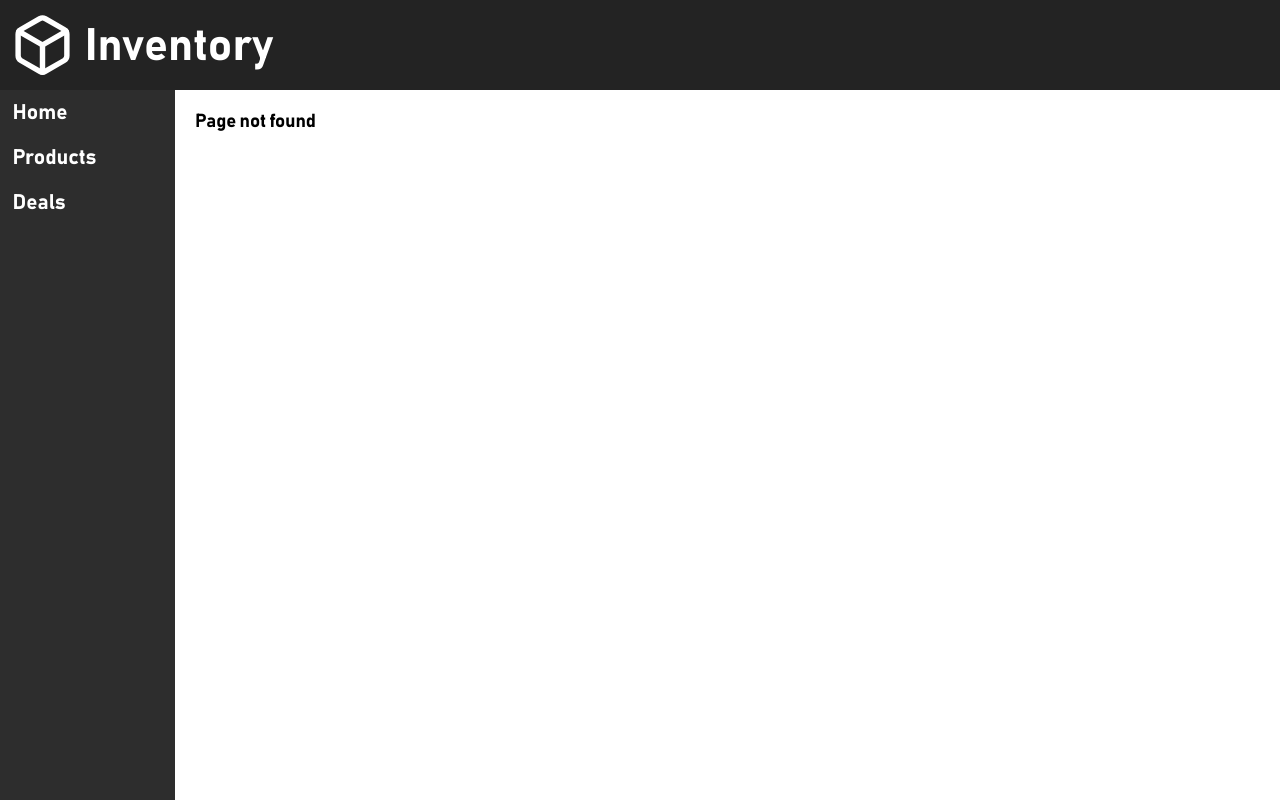
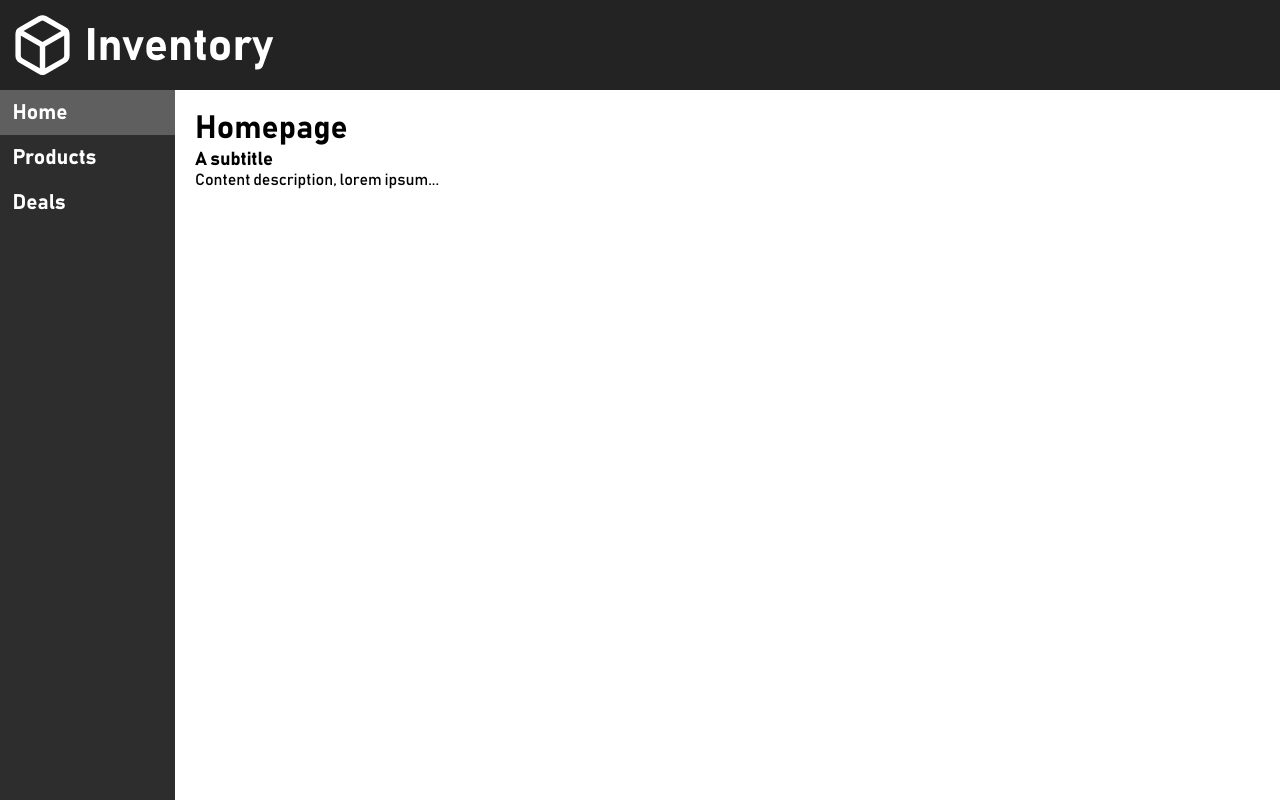
Before and after one commit to KGeertjens/S3_ITS_SupermarketInventorySystem_FrontEnd, a React (Create React App) app: page / in a window 1280 px wide. Before the commit this address had no page. Built offline with nearby package versions, Linux system fonts and the light colour scheme.

Commit message:
Updated links

```diff
--- a/src/components/ContentContainer.js
+++ b/src/components/ContentContainer.js
@@ -10,13 +10,13 @@ const ContentContainer = () => {
     return(
         <div className="contentContainer">
             <Switch>
-                <Route exact path="/S3_ITS_SupermarketInventorySystem_FrontEnd/">
+                <Route exact path="/">
                     <Home />
                 </Route>
-                <Route exact path="/S3_ITS_SupermarketInventorySystem_FrontEnd/products">
+                <Route exact path="/products">
                     <Products />
                 </Route>
-                <Route exact path="/S3_ITS_SupermarketInventorySystem_FrontEnd/deals">
+                <Route exact path="/deals">
                     <Deals />
                 </Route>
                 <Route path="*">
--- a/src/components/Navbar.js
+++ b/src/components/Navbar.js
@@ -5,17 +5,17 @@ const Navbar = () => {
     const links = [
         {
             id: 1,
-            path: "/S3_ITS_SupermarketInventorySystem_FrontEnd/",
+            path: "/",
             text: "Home",
         },
         {
             id: 2,
-            path: "/S3_ITS_SupermarketInventorySystem_FrontEnd/products",
+            path: "/products",
             text: "Products",
         },
         {
             id: 3,
-            path: "/S3_ITS_SupermarketInventorySystem_FrontEnd/deals",
+            path: "/deals",
             text: "Deals",
         },
     ]
```
